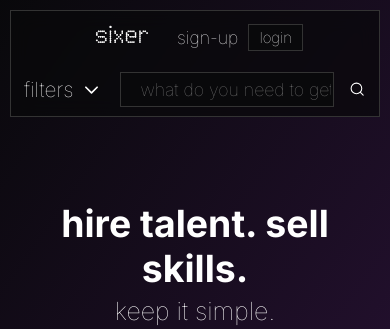
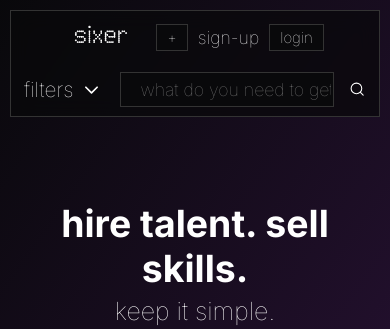
Before and after one commit to simaopsbarbosa/sixer, a PHP site: page /pages/home.php in a window 390 px wide. Shown: the top 329 px of the page. Run offline with PHP 8.4, Linux system fonts and the light colour scheme.

Commit message:
added a create new service button to the header (that is responsive)

```diff
--- a/css/styles.css
+++ b/css/styles.css
@@ -414,6 +414,19 @@ main p {
   text-align: left;
 }
 
+/* Hide spacer at 1024px and below */
+@media screen and (max-width: 1024px) {
+  .spacer {
+    display: none !important;
+  }
+  .account .new-service-text {
+    display: none;
+  }
+  .account .new-service-plus {
+    display: inline;
+  }
+}
+
 /* Responsive styles */
 @media screen and (max-width: 768px) {
   body > header {
--- a/templates/common.php
+++ b/templates/common.php
@@ -1,8 +1,12 @@
 <?php function drawHeader() { ?>
 <header>
-  <a href="../index.php">
-    <img src="../assets/logo-w.png" id="logo" alt="sixer" />
-  </a>
+  <div>
+    <a href="../index.php">
+      <img src="../assets/logo-w.png" id="logo" alt="sixer" />
+    </a>
+    <!-- should only be visible is user is logged in (this is header alignment) -->
+    <div class="spacer" style="width: 10vw; display: inline-block;"></div>
+  </div>
   <div class="searchbar">
     <a href="#" id="filters-btn">
       <span class="filters-text">filters</span>
@@ -21,6 +25,11 @@
     </form>
   </div>
   <div class="account">
+    <!-- should only be visible is user is logged in -->
+    <a href="create_service.php" class="simple-button">
+      <span class="new-service-plus">+</span>
+      <span class="new-service-text"> new service</span>
+    </a>
     <a href="signup.php">sign-up</a>
     <a href="login.php" class="simple-button">login</a>
   </div>
```
